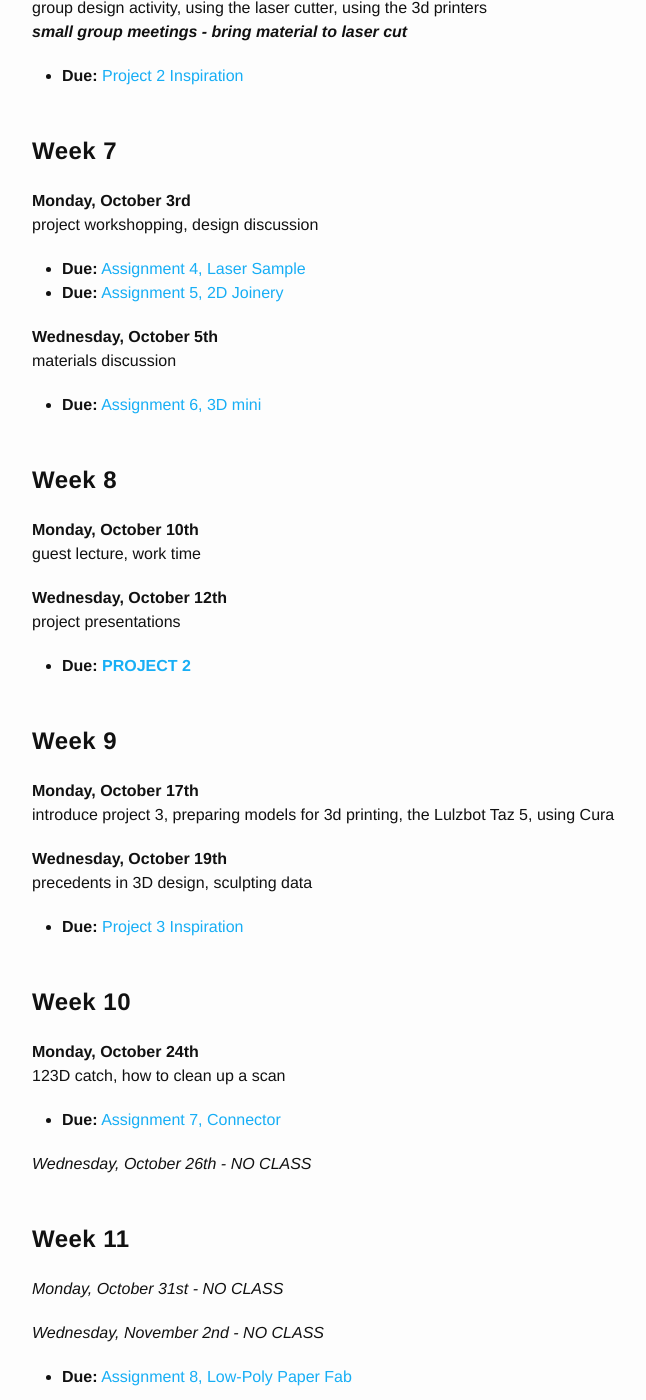
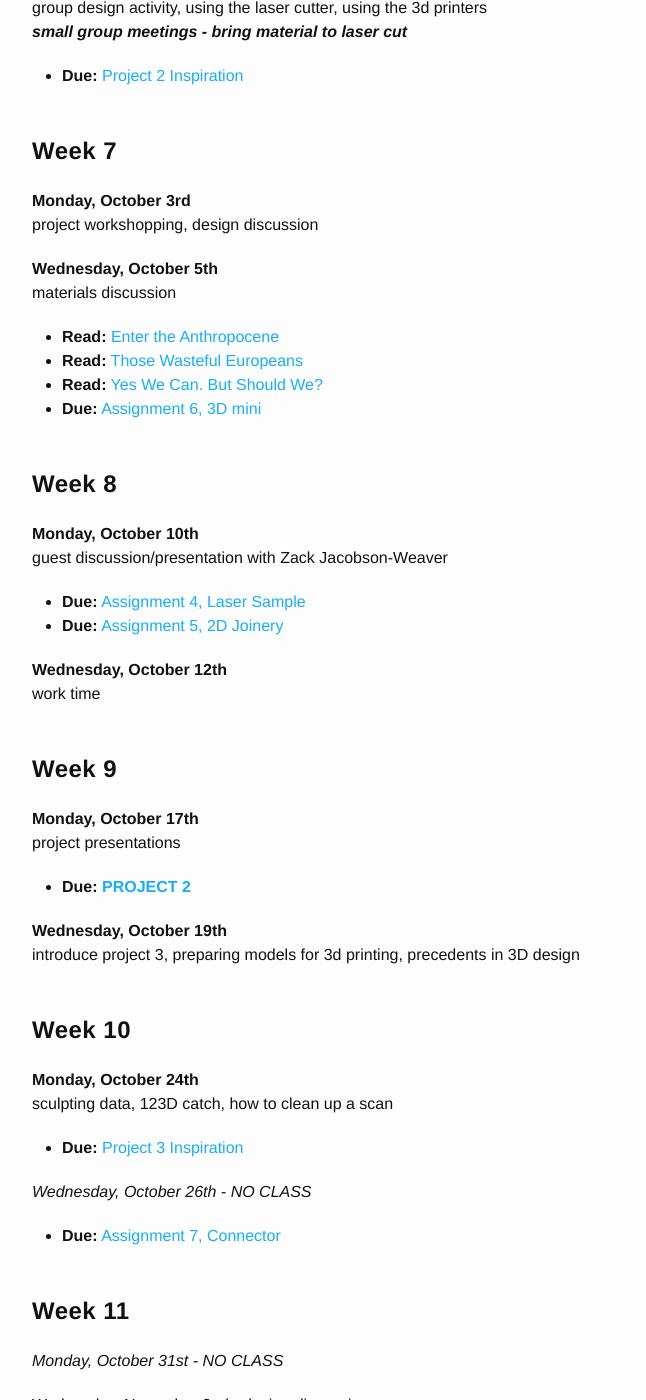
Before and after one commit to coloringchaos/form-fall-16, a Jekyll site: the page built from schedule.md, in a window 1280 px wide and 1400 px high, scrolled down 2305 px. Shown: the whole window, without its empty margins (238-884 px from the left). Built offline with Jekyll 4.4.1, drawn with Linux system fonts in a browser that asks for light colours; some of the changed text lies outside the part shown.

```diff
--- a/schedule.md
+++ b/schedule.md
@@ -70,38 +70,43 @@ Assignments are due on the day that they are listed.
 # Week 7
 **Monday, October 3rd** <br> project workshopping, design discussion
 
+**Wednesday, October 5th** <br> materials discussion
+
++ **Read:** [Enter the Anthropocene](http://geologicnow.com/1_Kolbert.php)
++ **Read:** [Those Wasteful Europeans](http://www.theatlantic.com/business/archive/2016/03/those-wasteful-europeans/475710/?utm_source=nl_weekly_040116)
++ **Read:** [Yes We Can. But Should We?](https://medium.com/re-form/just-because-you-can-doesnt-mean-you-should-252fdbcf76c8#.dj7sn99uy)
++ **Due:** [Assignment 6, 3D mini](/form-fall-16/assignment-6)
+
+# Week 8
+**Monday, October 10th** <br> guest discussion/presentation with Zack Jacobson-Weaver
+
 + **Due:** [Assignment 4, Laser Sample](/form-fall-16/assignment-4)
 + **Due:** [Assignment 5, 2D Joinery](/form-fall-16/assignment-5)
 
-**Wednesday, October 5th** <br> materials discussion
+**Wednesday, October 12th** <br> work time
 
-+ **Due:** [Assignment 6, 3D mini](/form-fall-16/assignment-6)
 
-# Week 8
-**Monday, October 10th** <br> guest lecture, work time
-
-**Wednesday, October 12th** <br> project presentations
+# Week 9
+**Monday, October 17th** <br> project presentations
 
 + **Due: [PROJECT 2](/form-fall-16/project-2)**
 
-# Week 9
-**Monday, October 17th** <br> introduce project 3, preparing models for 3d printing, the Lulzbot Taz 5, using Cura
+**Wednesday, October 19th** <br> introduce project 3, preparing models for 3d printing, precedents in 3D design
 
-**Wednesday, October 19th** <br> precedents in 3D design, sculpting data
+# Week 10
+**Monday, October 24th** <br> sculpting data, 123D catch, how to clean up a scan
 
 + **Due:** [Project 3 Inspiration]()
 
-# Week 10
-**Monday, October 24th** <br> 123D catch, how to clean up a scan
+
+*Wednesday, October 26th - NO CLASS*
 
 + **Due:** [Assignment 7, Connector]()
-
-*Wednesday, October 26th - NO CLASS*
 
 # Week 11
 *Monday, October 31st - NO CLASS*
 
-*Wednesday, November 2nd - NO CLASS*
+Wednesday, November 2nd - design discussion
 
 <!-- + **Due:** [Assignment 8, Connector]() -->
 + **Due:** [Assignment 8, Low-Poly Paper Fab]()
```
Also changed, not shown: other parts of schedule.md (+1 -1 lines), assignments/assignment-4.md (+1 -1 lines), assignments/assignment-5.md (+1 -1 lines), assignments/project-2.md (+1 -1 lines).
